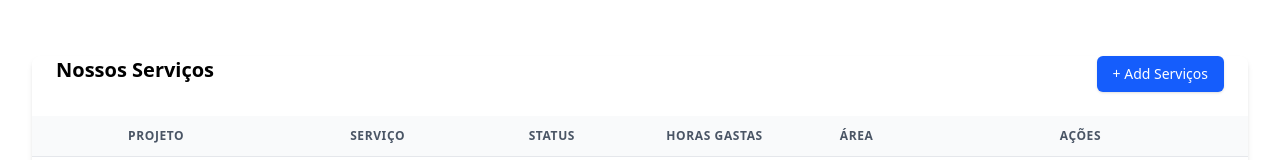
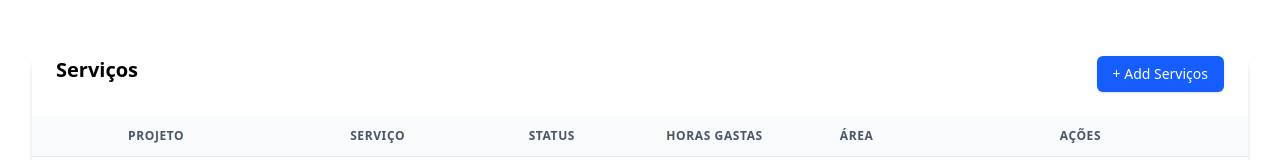
Before and after one commit to Japitu/Inter-ControleProjeto, a React (Vite) app: page / in a window 1280 px wide. Shown: the top 160 px of the page. Built offline with nearby package versions, Linux system fonts and the light colour scheme.

Commit message:
atualizacao de 14.01.26

```diff
--- a/src/components/dashboard/ServiceList/ServiceList.tsx
+++ b/src/components/dashboard/ServiceList/ServiceList.tsx
@@ -50,7 +50,7 @@
     return (
     <div className="w-full h-full bg-white rounded-lg shadow-md">
         <div className="flex flex-row justify-between m-6">
-            <h1 className="font-bold text-xl">Nossos Serviços</h1>
+            <h1 className="font-bold text-xl">Serviços</h1>
 
             {/* Depois colocar JS para procurar, filtrar, ordenar e paginar os serviços */}
             {/* Colocar botão de funcionalidade ou aqui, ou em outra div */}
--- a/src/pages/HomePage/HomePage.tsx
+++ b/src/pages/HomePage/HomePage.tsx
@@ -4,6 +4,7 @@
 
     return (
     <div>
+        {/* Incluir uma barra de navegação */}
         <ServiceList />
     </div>
     );
```
